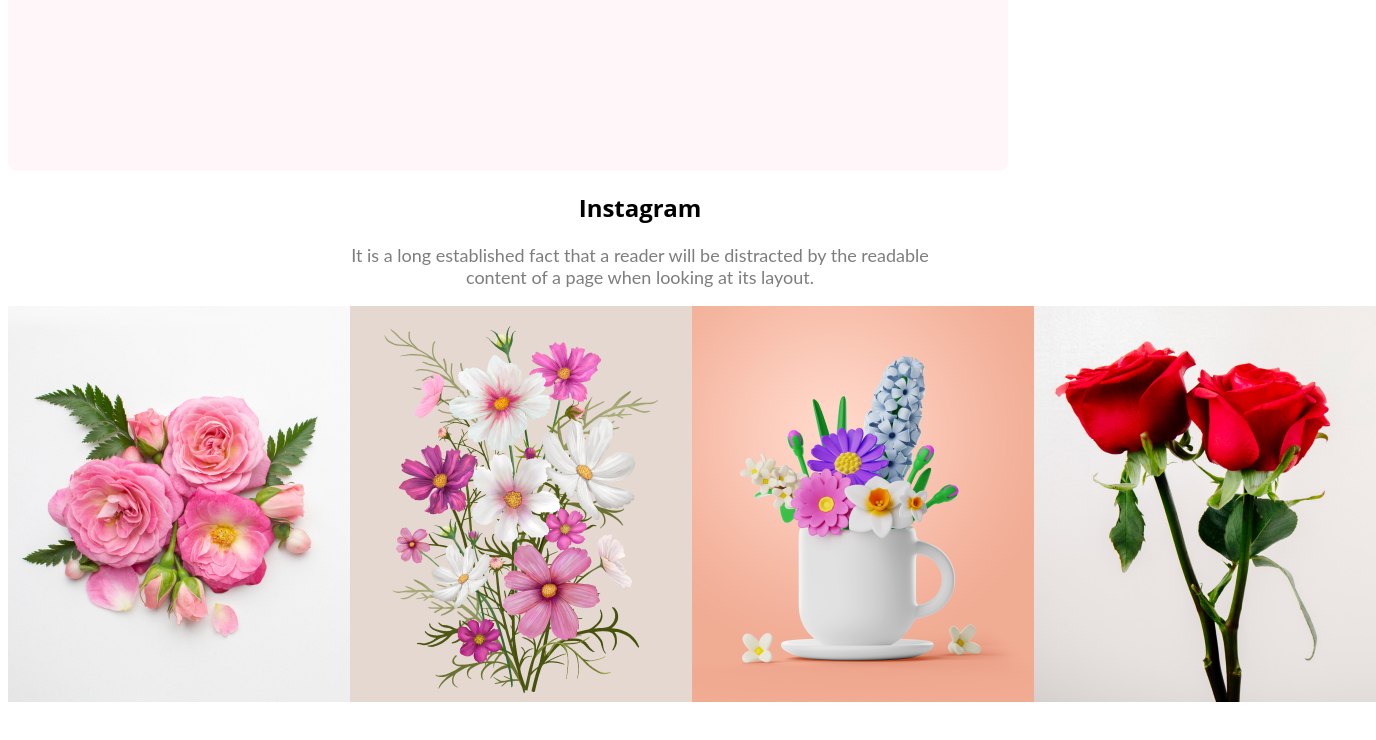
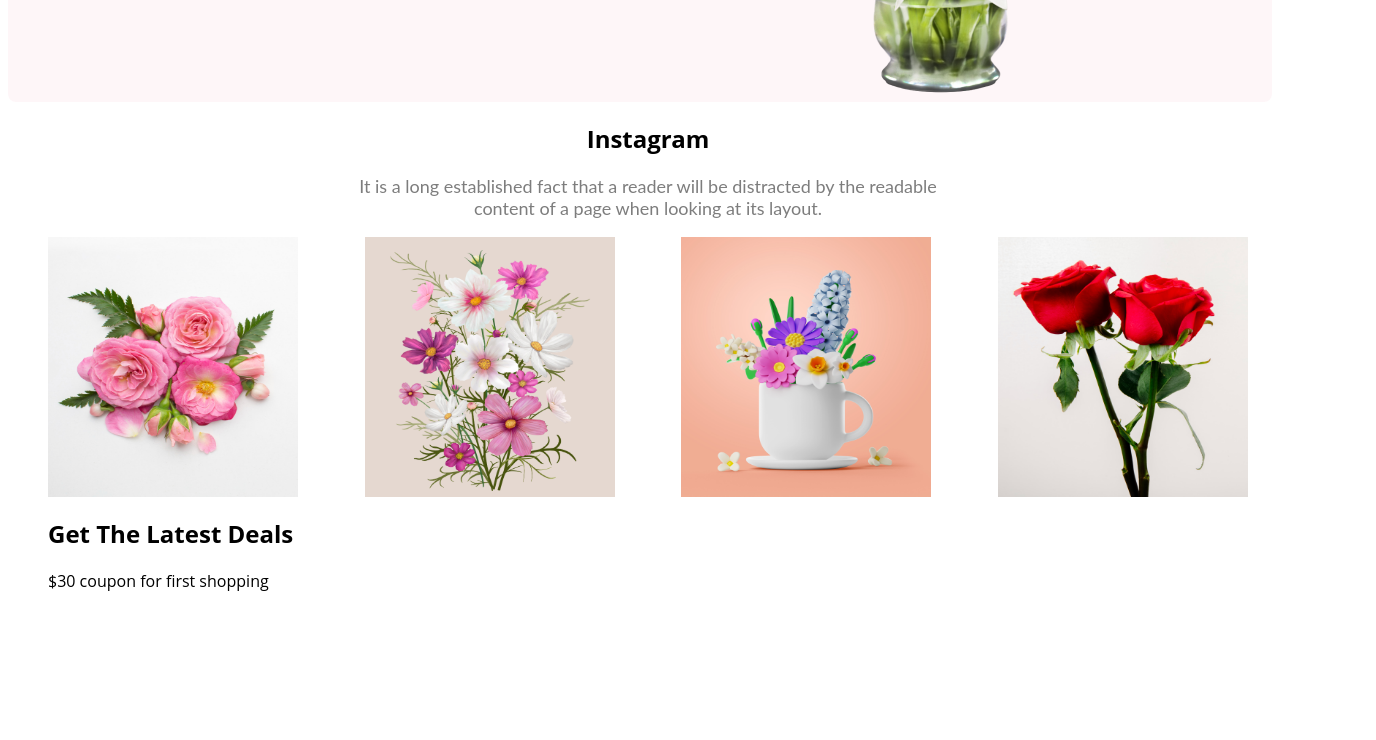
Before and after one commit to Hasan9955/my-flower-shop, a plain HTML site: page index.html in a window 1280 px wide. Shown: the part 2006-2746 px from the top of the page, 1376 px wide, since content can reach past the window. Before the commit the page ends 2716 px from the top, so only its background shows below. Drawn offline with Linux system fonts and the light colour scheme.

Commit message:
thard stap

```diff
--- a/index.html
+++ b/index.html
@@ -24,6 +24,8 @@
         </div>
 
     </header>
+    <main class="main">
+        <section class="about">
             <div class="line-2">
                 <h2>Our Featured Flowers</h2>
                 <p class="font-size">It is a long established fact that a reader will be distracted by the readable <br> content
@@ -34,12 +36,14 @@
                 <img id="img-1" src="image/pngwing 6.png" alt="">
                 <img id="img-2" src="image/pngwing 5.png" alt="">
                 <img id="img-3" src="image/pngwing 7.png" alt="">
+
             </div>
             <div class="flower">
                 <p>Pink Flower Tree</p>
                 <p>Pink Flower Tree</p>
                 <p>Pink Flower Tree</p>
             </div>
+
 
             <div class="wedding">
                 <img id="wedding-1" src="image/love.png" alt="">
@@ -51,6 +55,8 @@
                     <button class="main-but">Contuct Us</button>
                 </div>
             </div>
+        </section>
+    </main>
 
 
     <link rel="stylesheet" href="style/style.css">
@@ -71,19 +77,29 @@
 
 
     </header>
+
+
+    <main class="main-2">
+        <section class="social">
             <div class="insta">
                 <h2>Instagram</h2>
                 <p class="font-size">It is a long established fact that a reader will be distracted by the readable <br>
                     content of a page when looking at its layout.</p>
             </div>
             <div class="image-4">
-        <img src="image/Flower 01.png" alt="">
-        <img src="image/Rectangle 4.png" alt="">
-        <img src="image/Rectangle 5.png" alt="">
-        <img src="image/Rectangle 6.png" alt="">
+                <img id="img-4" src="image/Flower 01.png" alt="">
+                <img id="img-5" src="image/Rectangle 4.png" alt="">
+                <img id="img-6" src="image/Rectangle 5.png" alt="">
+                <img id="img-7" src="image/Rectangle 6.png" alt="">
 
             </div>
+            <div>
+                <h2>Get The Latest Deals</h2>
+                <p>$30 coupon for first shopping</p>
 
+            </div>
+        </section>
+    </main>
 
 
     <footer>
--- a/style/style.css
+++ b/style/style.css
@@ -23,18 +23,20 @@ body {
 .header {
     background-color: #f7edf3;
     justify-content: space-between;
+    margin-bottom: 0;
 }
 
 .banner {
     padding: 30px 30px 30px 50px;
     display: flex;
     align-items: center;
+    justify-content: space-between;
 }
 
 .image {
     width: 400px;
     height: 400px;
-    flex-shrink: 0;
+    margin-bottom: 0;
 }
 
 /* style of line 2 */
@@ -46,6 +48,7 @@ body {
     display: flex;
     justify-content: space-between;
     align-items: center;
+
 }
 
 .flower {
@@ -105,12 +108,13 @@ body {
 
 .image-4 {
     display: flex;
+    justify-content: space-between;
+    align-items: center;
+
 }
 
 .header-2 {
-    width: 1000px;
-    height: 620px;
-    flex-shrink: 0;
+
     border-radius: 8px;
     background: rgba(229, 84, 115, 0.05);
 
@@ -120,6 +124,8 @@ body {
     display: flex;
     align-items: center;
     justify-content: space-between;
+    margin-right: 180px;
+    margin-left: 200px;
 }
 
 .text {
@@ -129,3 +135,47 @@ body {
 .insta {
     text-align: center;
 }
+
+.main {
+    width: 1200px;
+    height: 1200px;
+    margin-left: 40px;
+    margin-right: 40px;
+
+}
+
+.main-2 {
+    width: 1200px;
+    height: 1200px;
+    margin-left: 40px;
+    margin-right: 40px;
+
+}
+
+#img-4 {
+    width: 250px;
+    height: 260px;
+    flex-shrink: 0;
+    background: url(<path-to-image>), lightgray 50% / cover no-repeat;
+}
+
+#img-5 {
+    width: 250px;
+    height: 260px;
+    flex-shrink: 0;
+    background: url(<path-to-image>), lightgray 50% / cover no-repeat;
+}
+
+#img-6 {
+    width: 250px;
+    height: 260px;
+    flex-shrink: 0;
+    background: url(<path-to-image>), lightgray 50% / cover no-repeat;
+}
+
+#img-7 {
+    width: 250px;
+    height: 260px;
+    flex-shrink: 0;
+    background: url(<path-to-image>), lightgray 50% / cover no-repeat;
+}
```
Lines whose indentation alone changed are shown as unchanged.
